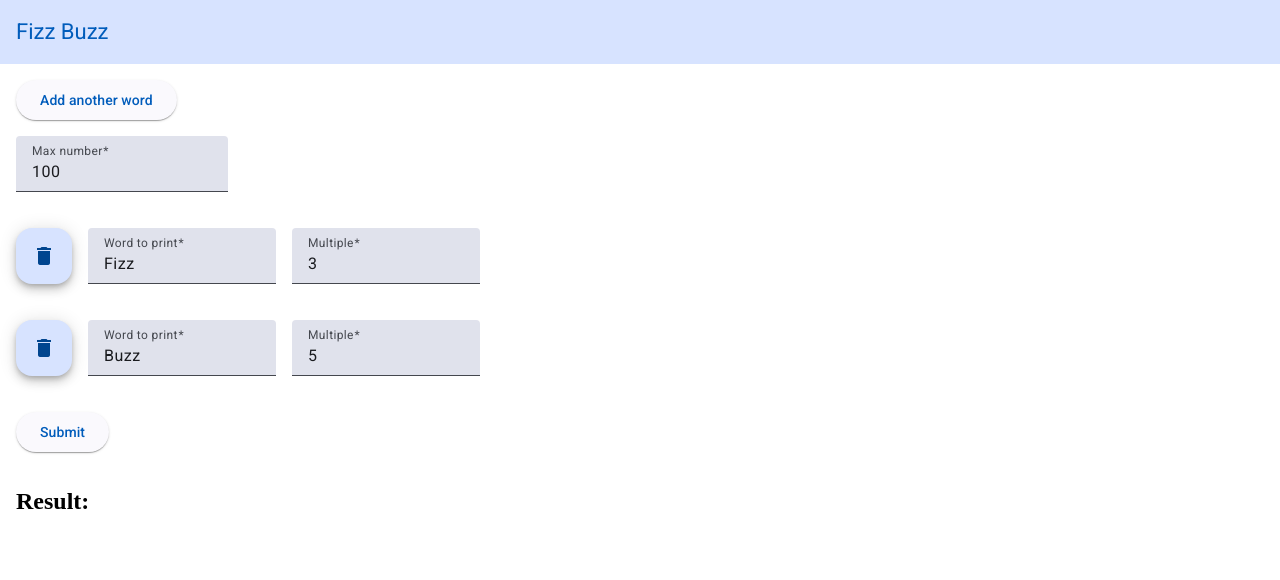
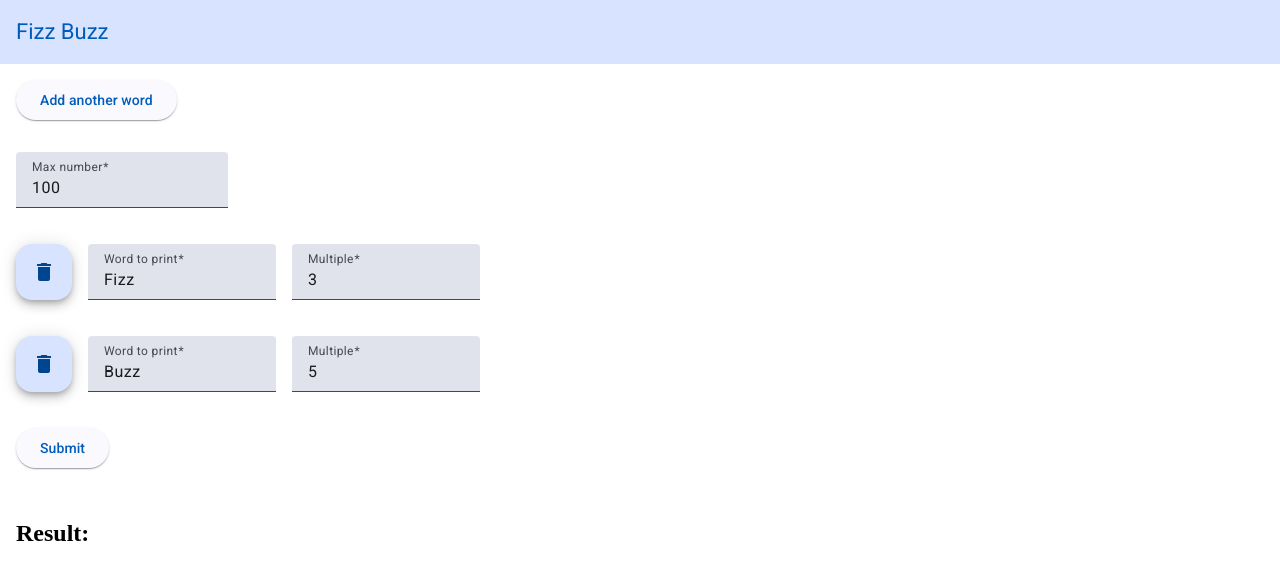
Before and after one commit to CSharpFiasco/fizz-buzz, an Angular app: page / in a window 1280 px wide. Shown: the top 580 px of the page. Built offline with nearby package versions, Linux system fonts and the light colour scheme.

Commit message:
adjust styleing

```diff
--- a/src/app/fizz-buzz/fizz-buzz.component.html
+++ b/src/app/fizz-buzz/fizz-buzz.component.html
@@ -1,4 +1,8 @@
-<button mat-raised-button color="primary" (click)="onAdd()" data-testid="add-word-button">
+<button
+  mat-raised-button
+  color="primary"
+  (click)="onAdd()"
+  data-testid="add-word-button">
   Add another word
 </button>
 
--- a/src/app/fizz-buzz/fizz-buzz.component.scss
+++ b/src/app/fizz-buzz/fizz-buzz.component.scss
@@ -19,6 +19,13 @@ mat-list {
   width: 100%;
 }
 
+button {
+  // the button gets this margin because to give
+  // it uniformity with the mat-form-field which
+  // has a subscript
+  margin-bottom: var(--mat-form-field-subscript-text-line-height, var(--mat-sys-body-small-line-height));
+}
+
 @media screen and (max-width: 480px) {
   :host {
     flex-direction: column;
```
